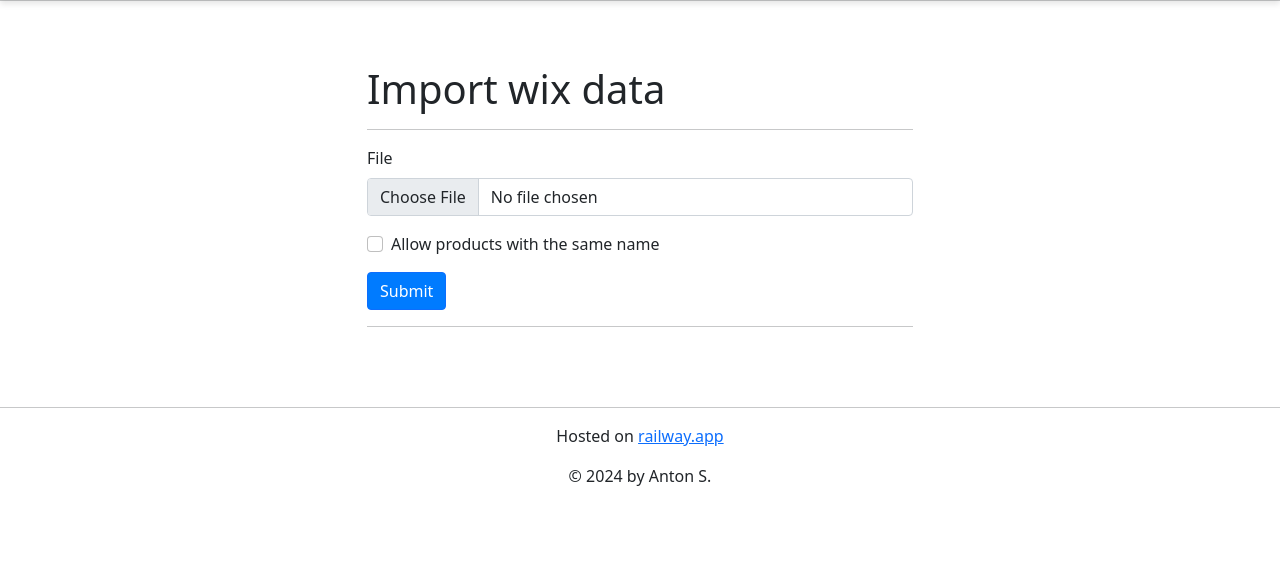
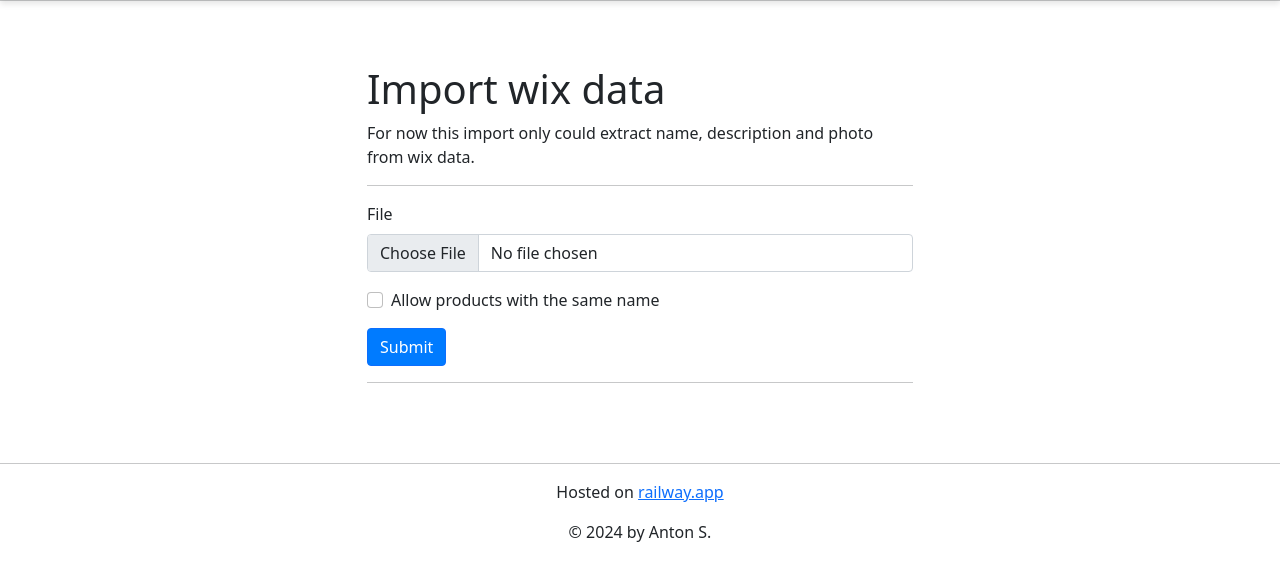
Before and after one commit to asiomchen/inventory-management, a Flask app: page /import/products in a window 1280 px wide. Shown: the part 71-652 px from the top of the page. Run offline with Flask 3, Linux system fonts and the light colour scheme; a user stored in the database is signed in; some libraries are stand-ins or nearby versions.

Commit message:
Update import.html to include explanatory text

```diff
--- a/templates/import.html
+++ b/templates/import.html
@@ -5,6 +5,7 @@
     <div class="row justify-content-center">
         <div class="col-md-6">
             <h1 style="width: 100%">{% block title %} Import wix data {% endblock %}</h1>
+            For now this import only could extract name, description and photo from wix data.
             <hr>
             {{ render_form(form) }}
             <hr>
```
